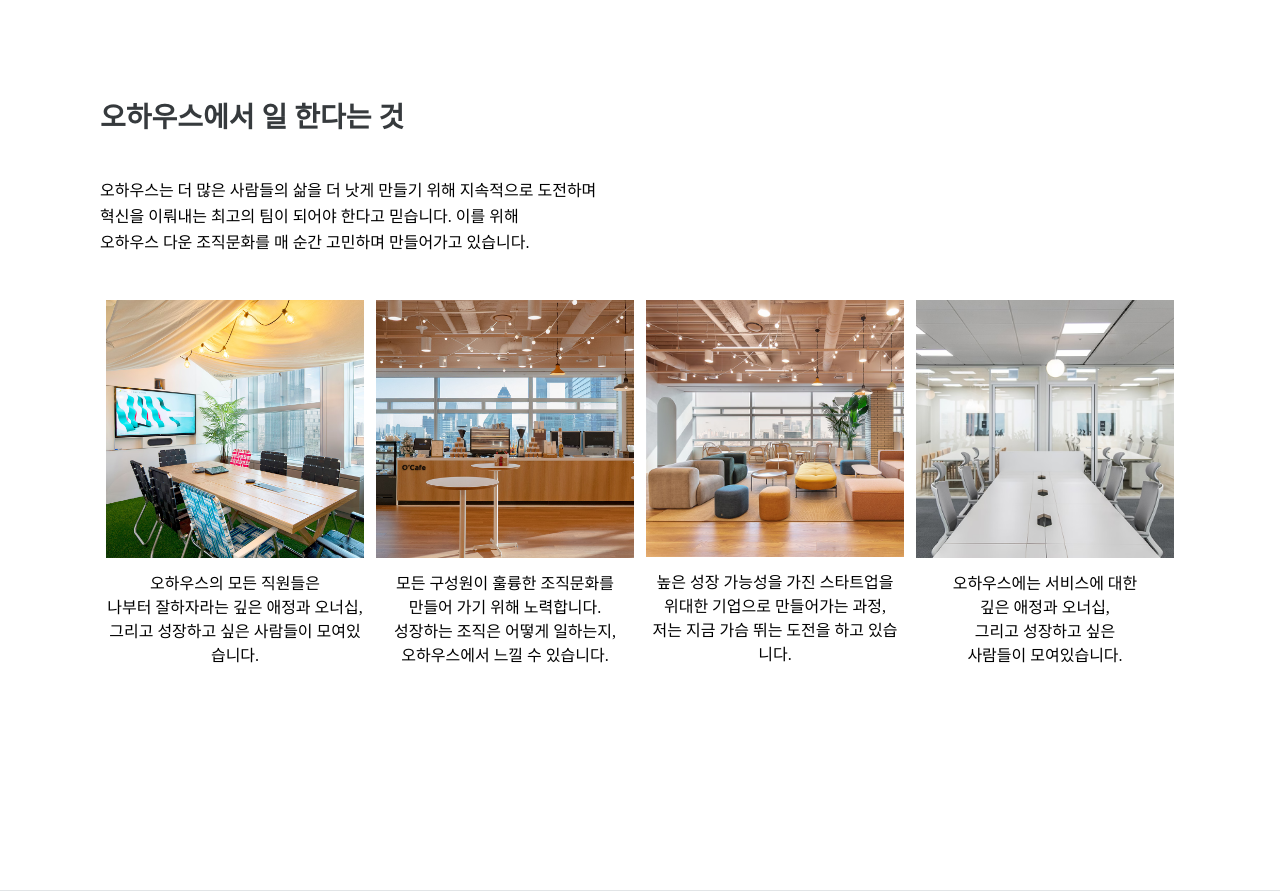
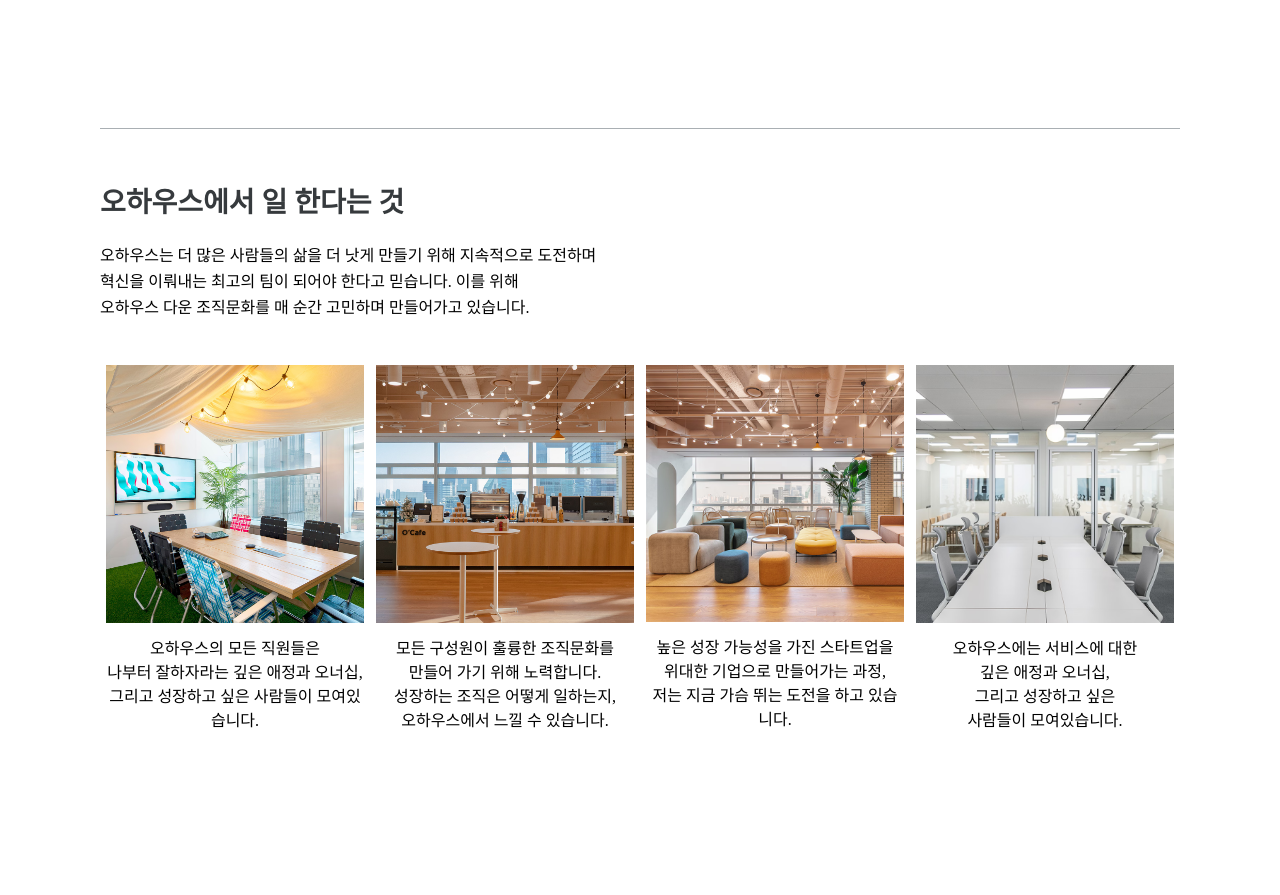
Before and after one commit to carrotdy/ohHouse-react, a React (Create React App) app: page / in a window 1280 px wide. Shown: the part 2293-3188 px from the top of the page. Built offline with nearby package versions, Linux system fonts and the light colour scheme; no server answers; a web font is replaced by a local one.

Commit message:
공통 사용하는 스타일 common으로 이동

```diff
--- a/src/components/Common.tsx
+++ b/src/components/Common.tsx
@@ -4,7 +4,7 @@ import styled from "styled-components";
 import { Color } from "../constants/style/Color";
 import { Mobile, Tablet } from "../utils/CssUtil";
 
-const Container = styled.div`
+export const Container = styled.div`
   max-width: 1400px;
   margin: auto;
   padding: 150px 100px 0 100px;
@@ -19,17 +19,17 @@ const Container = styled.div`
   })}
 `;
 
-const BorderBottomLineGray30 = styled.div`
+export const BorderBottomLineGray30 = styled.div`
   border-bottom: 1px solid ${Color.Gray30};
   width: 100%;
 `;
 
-const BorderBottomLineGray80 = styled.div`
+export const BorderBottomLineGray80 = styled.div`
   border-bottom: 1px solid ${Color.Gray80};
   width: 100%;
 `;
 
-const Title = styled.div`
+export const Title = styled.div`
   color: ${Color.Gray80};
   font-size: 28px;
   font-weight: 700;
@@ -47,7 +47,7 @@ const Title = styled.div`
   })}
 `;
 
-const SubTitle = styled.div`
+export const SubTitle = styled.div`
   font-size: 16px;
   font-weight: 400;
   line-height: 26px;
@@ -59,6 +59,19 @@ const SubTitle = styled.div`
   })}
 `;
 
+export const ThinLine = styled.div`
+  background-color: ${Color.Gray50};
+  width: 100%;
+  height: 1px;
+  margin-top: 30px;
+`;
+
+export const ThickLine = styled.div`
+  background-color: ${Color.Gray30};
+  height: 20px;
+  margin-bottom: 20px;
+`;
+
 export const ScrollToTop = () => {
   const { pathname } = useLocation();
 
@@ -68,11 +81,3 @@ export const ScrollToTop = () => {
 
   return null;
 };
-
-export {
-  BorderBottomLineGray30,
-  BorderBottomLineGray80,
-  Container,
-  SubTitle,
-  Title,
-};
--- a/src/pages/Cart.tsx
+++ b/src/pages/Cart.tsx
@@ -2,17 +2,15 @@ import { isEmpty } from "lodash-es";
 import React, { useEffect } from "react";
 import { useNavigate } from "react-router-dom";
 import { useRecoilState, useRecoilValue } from "recoil";
-import styled from "styled-components";
 import { RoutePath } from "../RoutePath";
 import Button from "../components/Button";
-import { Container, Title } from "../components/Common";
+import { Container, ThickLine, ThinLine, Title } from "../components/Common";
 import { LOCAL_STORAGE_KEY_CART } from "../constants/localstorage/localStorageKeys";
 import { ProductModel } from "../constants/model/ProductModel";
-import { Color } from "../constants/style/Color";
 import {
-  CartState,
-  CartTotalCountState,
-  CartTotalPriceState,
+	CartState,
+	CartTotalCountState,
+	CartTotalPriceState,
 } from "../recoil/CartRecoil";
 import CartProduct from "./CartProduct";
 
@@ -80,17 +78,4 @@ const Cart: React.FunctionComponent = () => {
   );
 };
 
-const ThinLine = styled.div`
-  background-color: ${Color.Gray50};
-  width: 100%;
-  height: 1px;
-  margin-top: 30px;
-`;
-
-const ThickLine = styled.div`
-  background-color: ${Color.Gray30};
-  height: 20px;
-  margin-bottom: 20px;
-`;
-
 export default Cart;
--- a/src/pages/EmployeeVoices.tsx
+++ b/src/pages/EmployeeVoices.tsx
@@ -2,9 +2,9 @@ import { useEffect, useRef } from "react";
 import Slider, { Settings } from "react-slick";
 import "slick-carousel/slick/slick-theme.css";
 import "slick-carousel/slick/slick.css";
-import { SubTitle, Title } from "../components/Common";
+import styled from "styled-components";
+import { SubTitle, ThinLine, Title } from "../components/Common";
 import { TeamCultureSlide } from "../constants/data/TeamCultureSlide";
-import styled from "styled-components";
 
 const EmployeeVoices = () => {
   const sliderRef = useRef<Slider>(null);
@@ -47,7 +47,8 @@ const EmployeeVoices = () => {
 
   return (
     <EmployeeVoicesContainer>
-      <Title data-aos="fade-up" style={{ marginBottom: "20px" }}>
+      <ThinLine />
+      <Title data-aos="fade-up" style={{ marginTop: "54px" }}>
         오하우스에서 일 한다는 것
       </Title>
       <SubTitle data-aos="fade-up">
```
